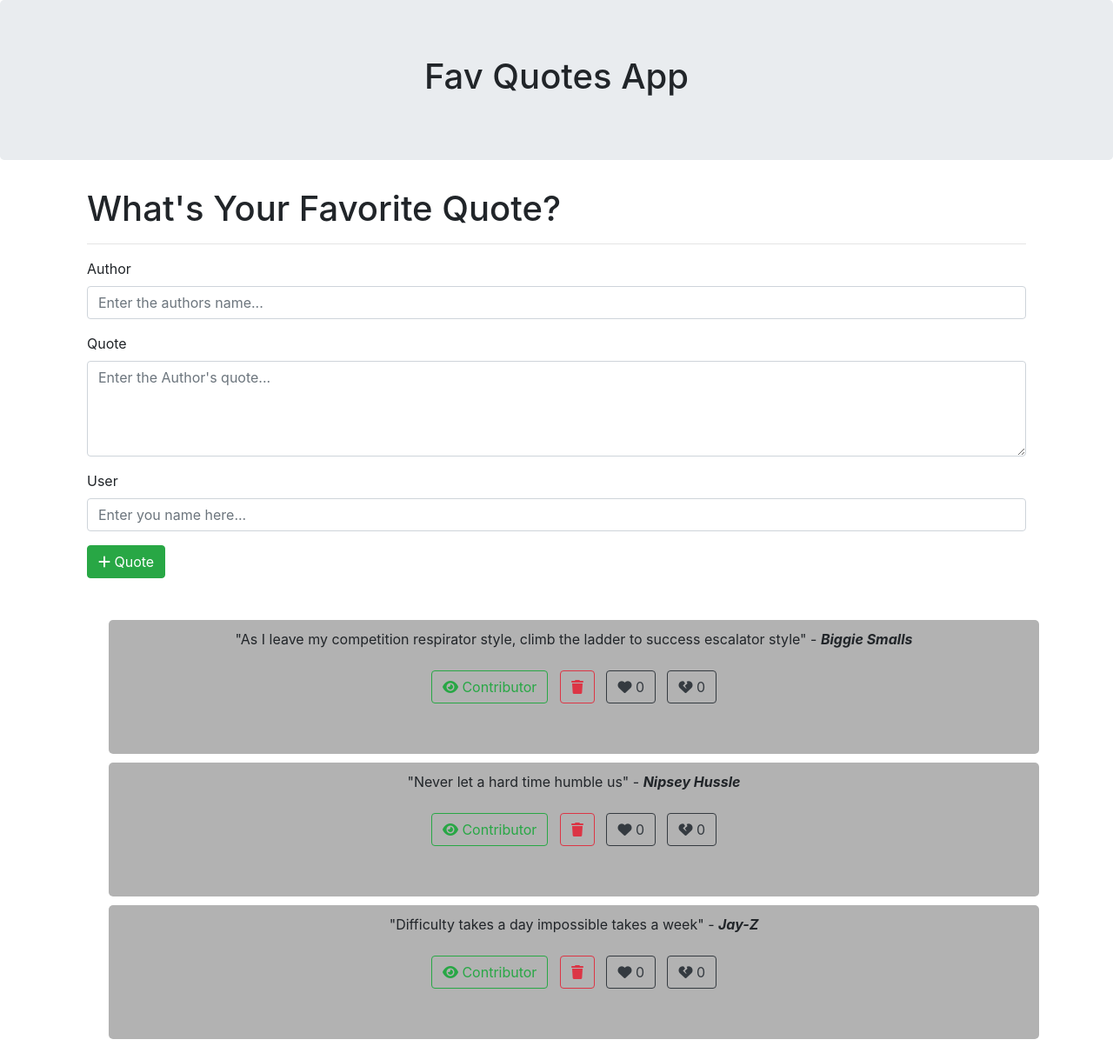
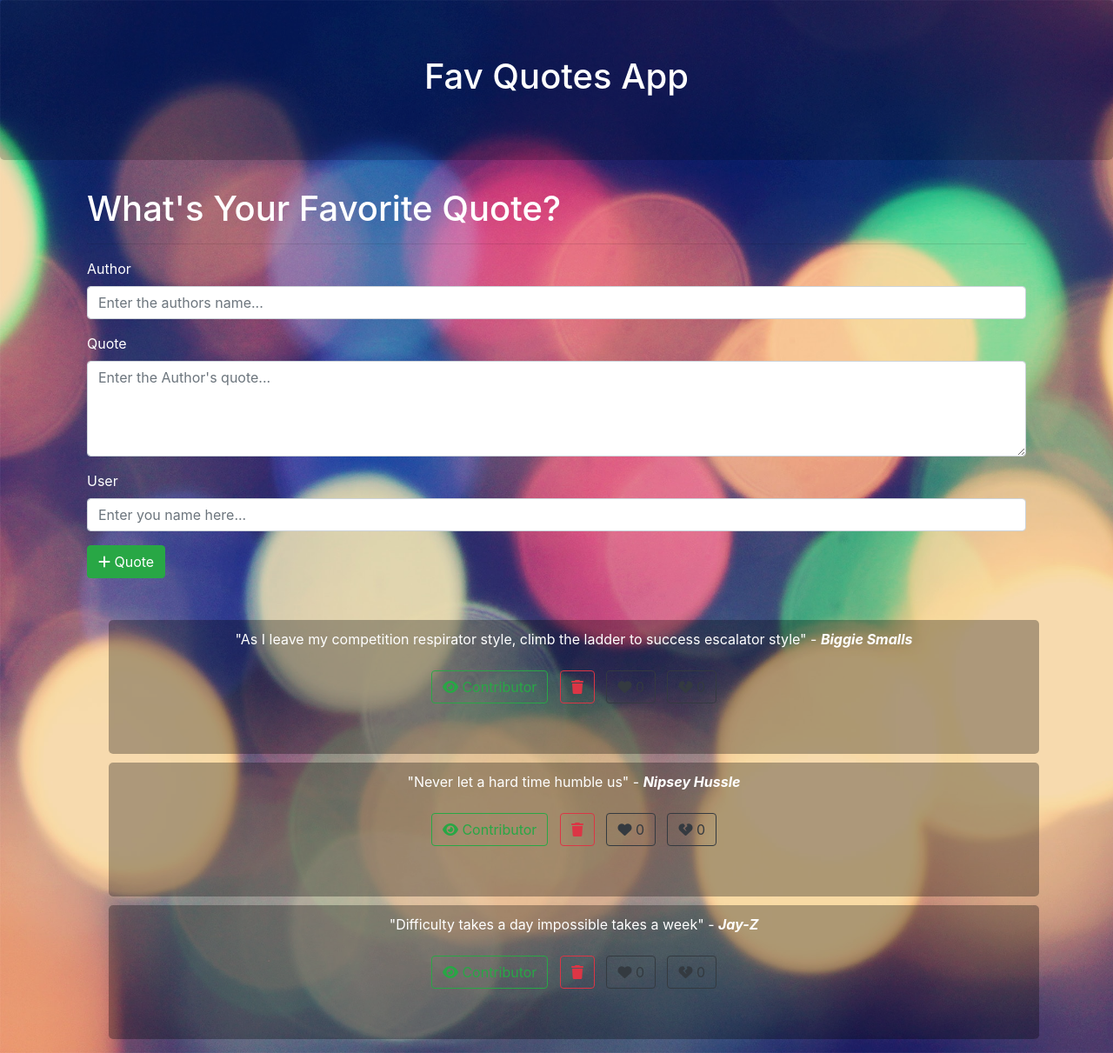
Before and after one commit to Koshin-Mohamed/quotes-ip, an Angular app: page / in a window 1280 px wide. Shown: the whole page at 87% size. Built offline with nearby package versions, Linux system fonts and the light colour scheme.

Commit message:
adjusted styling on the UI.

```diff
--- a/src/app/app.component.html
+++ b/src/app/app.component.html
@@ -1,4 +1,4 @@
-<div class="jumbotron"><h1 class="text-center">Fav Quotes App</h1></div>
+<div class="jumbotron" style="background-color: rgba(0, 0, 0, 0.2);"><h1 class="text-center" style="color: white;">Fav Quotes App</h1></div>
 <div class="container">
   <div class="row">
     <div class="col-md-12">
--- a/src/app/display/display.component.html
+++ b/src/app/display/display.component.html
@@ -1,7 +1,7 @@
 <app-form (addQuote)="addNewQuote($event)"></app-form>
 <br>
 <br>
-<ul style="text-align:center;">
+<ul style="text-align:center; color:white">
   <div *ngFor="let quote of quotes; let i = index" style="background-color: rgba(0, 0, 0, 0.3); margin-bottom: 10px; border-radius: 5px; padding: 10px;">
     <li style="list-style: none;">
       {{ quote.quote }} -
--- a/src/app/form/form.component.html
+++ b/src/app/form/form.component.html
@@ -1,5 +1,5 @@
 <div class="container-fluid">
-  <h1>What's Your Favorite Quote?</h1>
+  <h1 style="color: white;">What's Your Favorite Quote?</h1>
   <hr />
   <form (ngSubmit)='submitQuote()' #quotesForm="ngForm">
     <div class="form-group">
--- a/src/styles.css
+++ b/src/styles.css
@@ -1,5 +1,7 @@
-/* body {
+body {
   background-image: url(./assets/sebastian-muller-VLdaxYyXJvw-unsplash.jpg);
   background-size: cover;;
 }
- */
+label{
+  color:white;
+}
```
